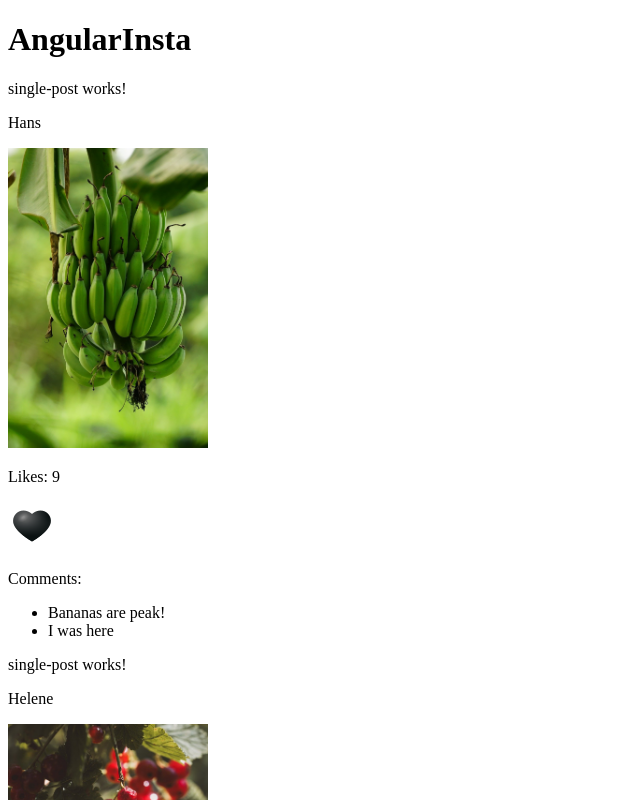
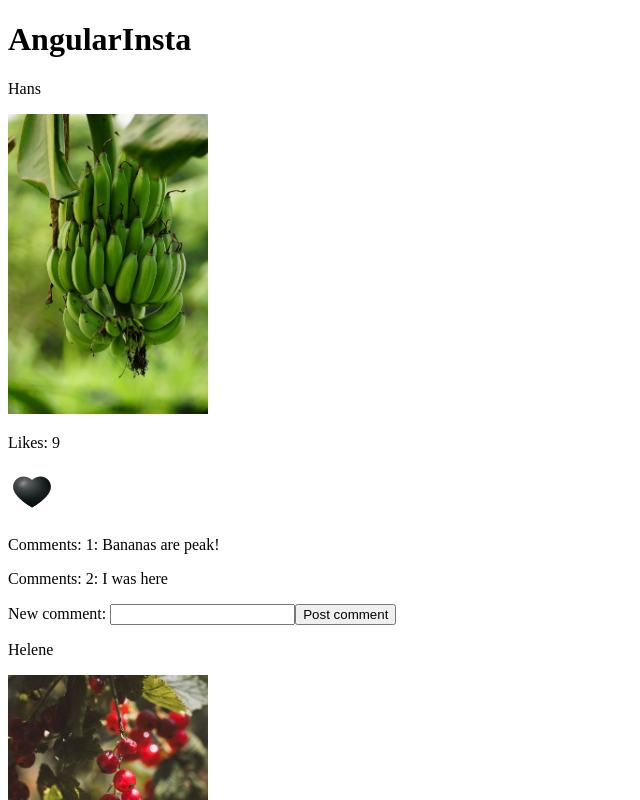
Before and after one commit to JoshuaBrunke/AngularInsta, an Angular app in the folder AngularInsta/: page / in a window 1280 px wide. Shown: the top 800 px of the page, without its empty margins (0-640 px from the left). Built offline with nearby package versions, Linux system fonts and the light colour scheme.

Commit message:
Added commenting function

```diff
--- a/AngularInsta/src/app/main-page/main-page.component.html
+++ b/AngularInsta/src/app/main-page/main-page.component.html
@@ -1,8 +1,11 @@
 <h1>AngularInsta</h1>
 
 @for (post of posts; track $index) {
-    <app-single-post [singlepost]="post"></app-single-post>
-    }
+<app-single-post
+  [singlepost]="post"
+  (newpost)="addComment($event, post)">
+</app-single-post>
 
+}
 
 <a routerLink="contact">Contact</a>
--- a/AngularInsta/src/app/main-page/main-page.component.ts
+++ b/AngularInsta/src/app/main-page/main-page.component.ts
@@ -42,5 +42,10 @@ export class MainPageComponent {
     },
   ];
 
+addComment(comment: string, post: Posts) {
+  if (comment.trim()) {
+    post.comments?.push(comment);
+  }
+}
 
 }
--- a/AngularInsta/src/app/main-page/single-post/single-post.component.html
+++ b/AngularInsta/src/app/main-page/single-post/single-post.component.html
@@ -1,4 +1,3 @@
-<p>single-post works!</p>
 
 <p>{{singlepost.name}}</p>
     <img class="image" src="{{singlepost.image}}" alt="{{singlepost.name}}" />
@@ -7,10 +6,14 @@
         <img class ="like-button" src="../assets/img/heart-red.png" alt="Like" (click)="likePost(singlepost)" />
     } @else {
     <img class ="like-button" src="../assets/img/heart-black.png" alt="Like" (click)="likePost(singlepost)" />
-    <p>Comments:</p>
-    <ul>
-    @for(comment of singlepost.comments; track comment) {
-        <li>{{comment}}</li>
+
+
+    @for(comment of singlepost.comments; track $index) {
+            <p>Comments:
+        {{$index +1}}: {{comment}}</p>
     }
-    </ul>
+
+<label>New comment: <input [(ngModel)]="newComment"></label>
+<button (click)="addNewComment()">Post comment</button>
+
 }
--- a/AngularInsta/src/app/main-page/single-post/single-post.component.ts
+++ b/AngularInsta/src/app/main-page/single-post/single-post.component.ts
@@ -1,17 +1,21 @@
-import { Component, Input } from '@angular/core';
+import { Component, Input, Output, EventEmitter} from '@angular/core';
 import { RouterModule } from '@angular/router';
 import { Posts } from '../main-page.component'; // Importing the Posts interface
+import { FormsModule } from '@angular/forms';
 
 @Component({
   selector: 'app-single-post',
   standalone: true,
-  imports: [RouterModule],
+  imports: [RouterModule, FormsModule],
   templateUrl: './single-post.component.html',
   styleUrl: './single-post.component.scss'
 })
 export class SinglePostComponent {
 
   @Input() singlepost!: Posts; // Using the Posts interface for single post input
+  @Output() newpost = new EventEmitter<string>();
+
+  newComment: string = "";
 
     likePost(singlepost: Posts) {
     if (!singlepost.isLiked) {
@@ -22,4 +26,9 @@ export class SinglePostComponent {
       singlepost.isLiked = false;
     }
   }
+
+  addNewComment() {
+    this.newpost.emit(this.newComment);
+    this.newComment = ""; // Reset the input field after emitting the new comment
 }
+}
```
